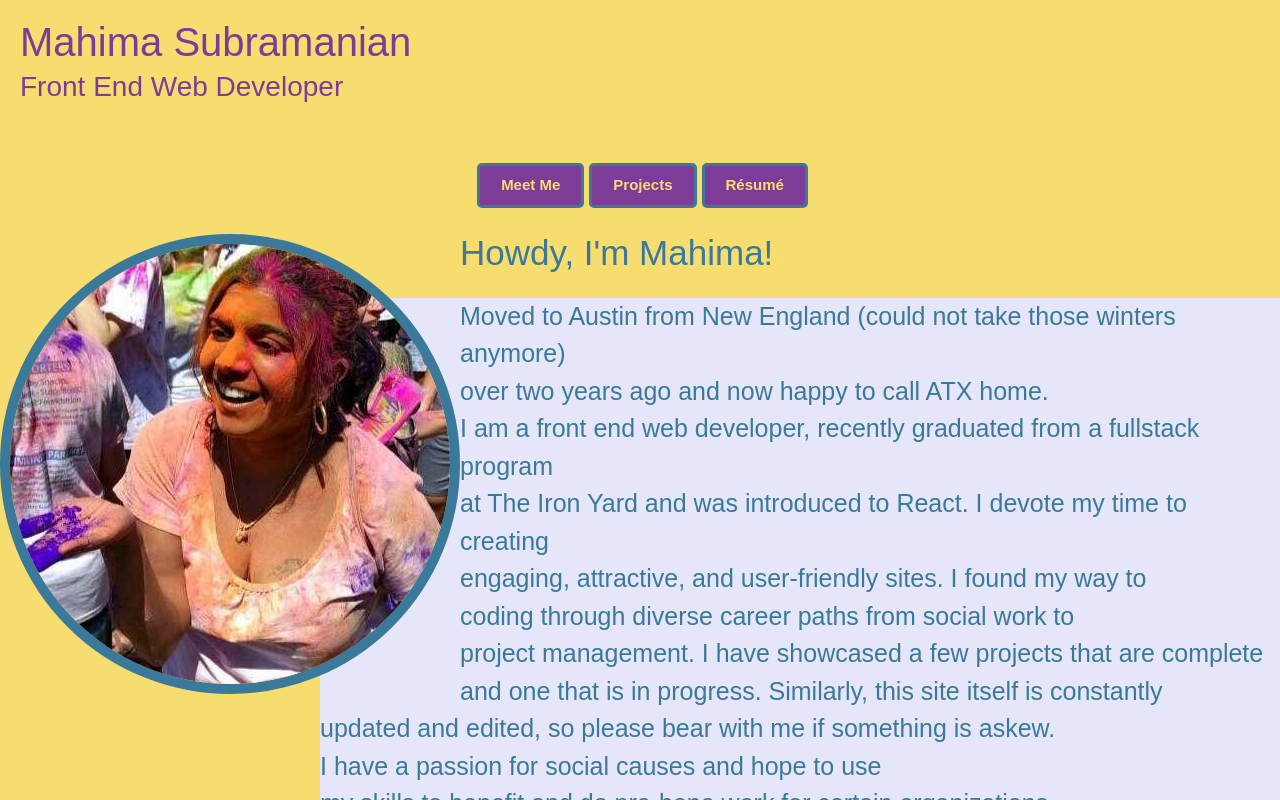
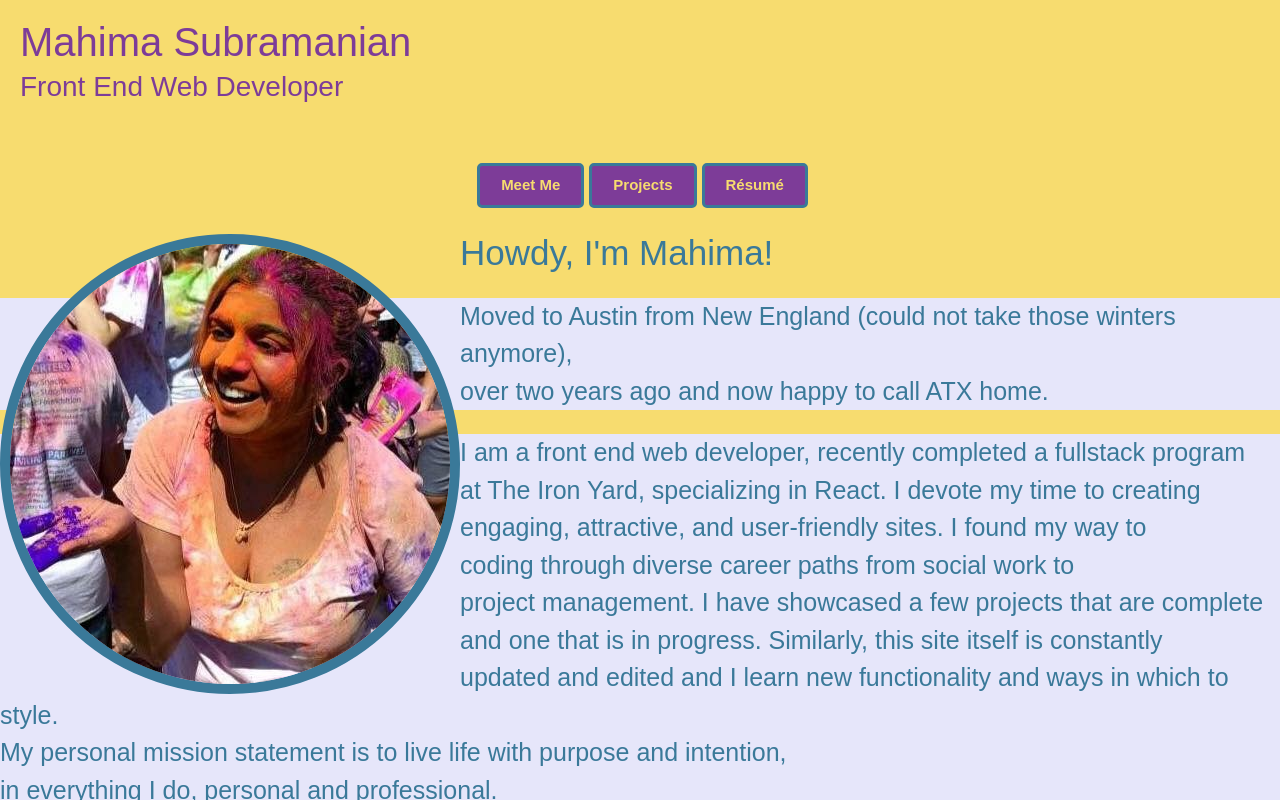
Before and after one commit to Smahima/smahima.github.io, a React (Create React App) app: page /about in a window 1280 px wide. Shown: the top 800 px of the page. Built offline with nearby package versions, Linux system fonts and the light colour scheme.

Commit message:
adding span tag to paragraph to style

```diff
--- a/package.json
+++ b/package.json
@@ -6,6 +6,7 @@
     "bootstrap": "^3.3.7",
     "last-commit": "^0.4.1",
     "react": "^15.6.1",
+    "react-break-paragraph": "^0.1.2",
     "react-dom": "^15.6.1",
     "react-mailto": "^0.4.0",
     "react-router-dom": "^4.2.2",
--- a/src/components/About.js
+++ b/src/components/About.js
@@ -1,12 +1,12 @@
 
 import React, { Component } from 'react';
 import picture from '../images/holi.jpg'
+import { BreakParagraph } from 'react-break-paragraph'
 
 
 export default class About extends Component {
   render() {
     return (
-      <div className="About">
 
         <div className="about">
 
@@ -15,20 +15,19 @@ export default class About extends Component {
             </img>
           </div>
 
+          <div className="bio">
+            <h5>{"Howdy, I'm Mahima!"}</h5>
+            <p><span>Moved to Austin from New England (could not take those winters anymore),</span></p>
+            <p><span>over two years ago and now happy to call ATX home.</span></p><br></br>
 
-            <h5>{"Howdy, I'm Mahima!"}</h5>
-            <p>Moved to Austin from New England (could not take those winters anymore)</p>
-            <p>over two years ago and now happy to call ATX home.</p>
-
-            <p>I am a front end web developer, recently graduated from a fullstack program</p>
-            <p>at The Iron Yard and was introduced to React. I devote my time to creating</p>
+            <p><span>I am a front end web developer, recently completed a fullstack program</span></p>
+            <p>at The Iron Yard, specializing in React. I devote my time to creating</p>
             <p>engaging, attractive, and user-friendly sites. I found my way to</p>
-            <p> coding through diverse career paths from social work to</p>
+            <p>coding through diverse career paths from social work to</p>
             <p>project management. I have showcased a few projects that are complete</p>
             <p>and one that is in progress. Similarly, this site itself is constantly</p>
-            <p>updated and edited, so please bear with me if something is askew.</p>
-            <p>I have a passion for social causes and hope to use</p>
-            <p>my skills to benefit and do pro-bono work for certain organizations.</p>
+            <p>updated and edited and I learn new functionality and ways in which to style.</p>
+
             <p>My personal mission statement is to live life with purpose and intention,</p>
             <p>in everything I do, personal and professional.</p>
 
@@ -36,8 +35,8 @@ export default class About extends Component {
             <p>dancing, volunteering, or enjoying what Austin has to offer. Exploring Austin includes</p>
             <p>finding coffee shops in which to read or code. Come join me for a cup of java! (see what I did there?)</p><br></br>
           </div>
+        </div>
 
-      </div>
     );
   }
 }
--- a/src/styles/index.css
+++ b/src/styles/index.css
@@ -11,12 +11,19 @@ h5 {
   color: #3a7999;
 }
 
-.about p {
-  margin: 0 0 0 25%;
+.bio p {
+  margin: 0 0 0 0%;
   font-size: 25px;
   color: #3a7999;
   background-color: #E6E6FA;
 }
+
+ /*p span {
+  margin: 0 0 0 0%;
+  font-size: 25px;
+  color: #3a7999;
+  background-color: #E6E6FA;
+}*/
 
 .header {
   background-color: #F7DC6F;
```
Also changed, not shown: 1 other file (tests, documents, lock files or other folders).
